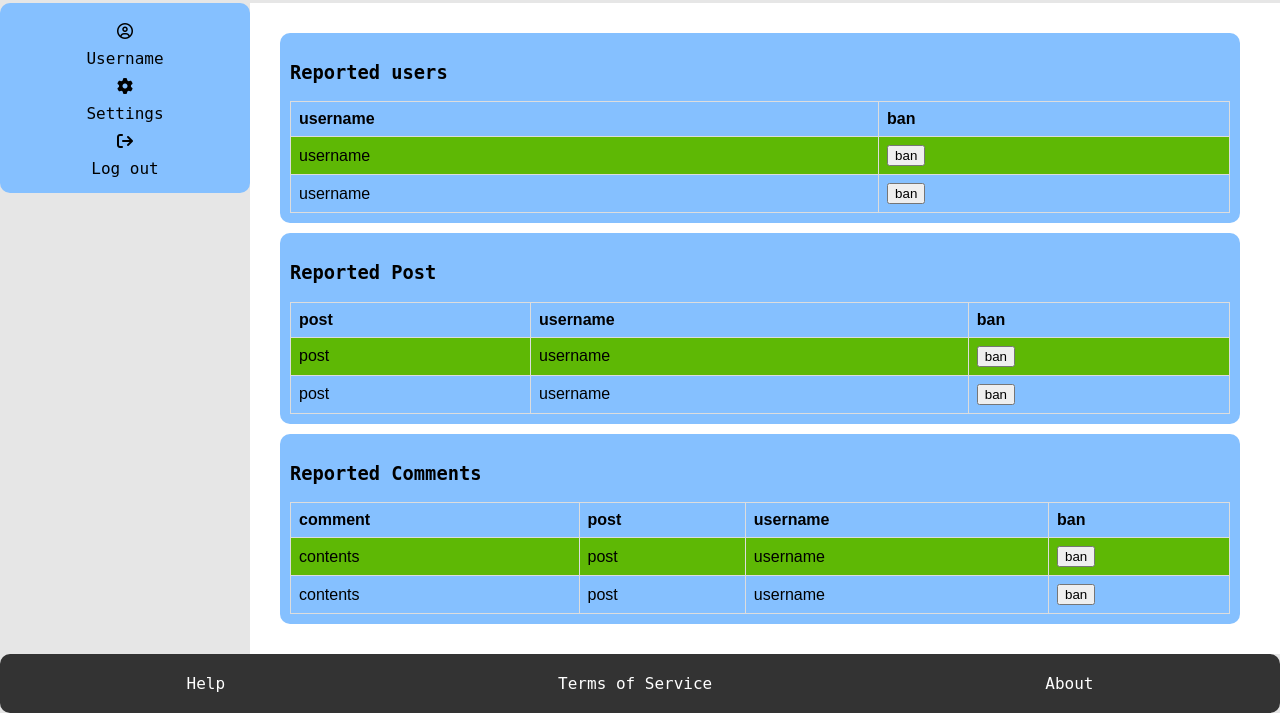
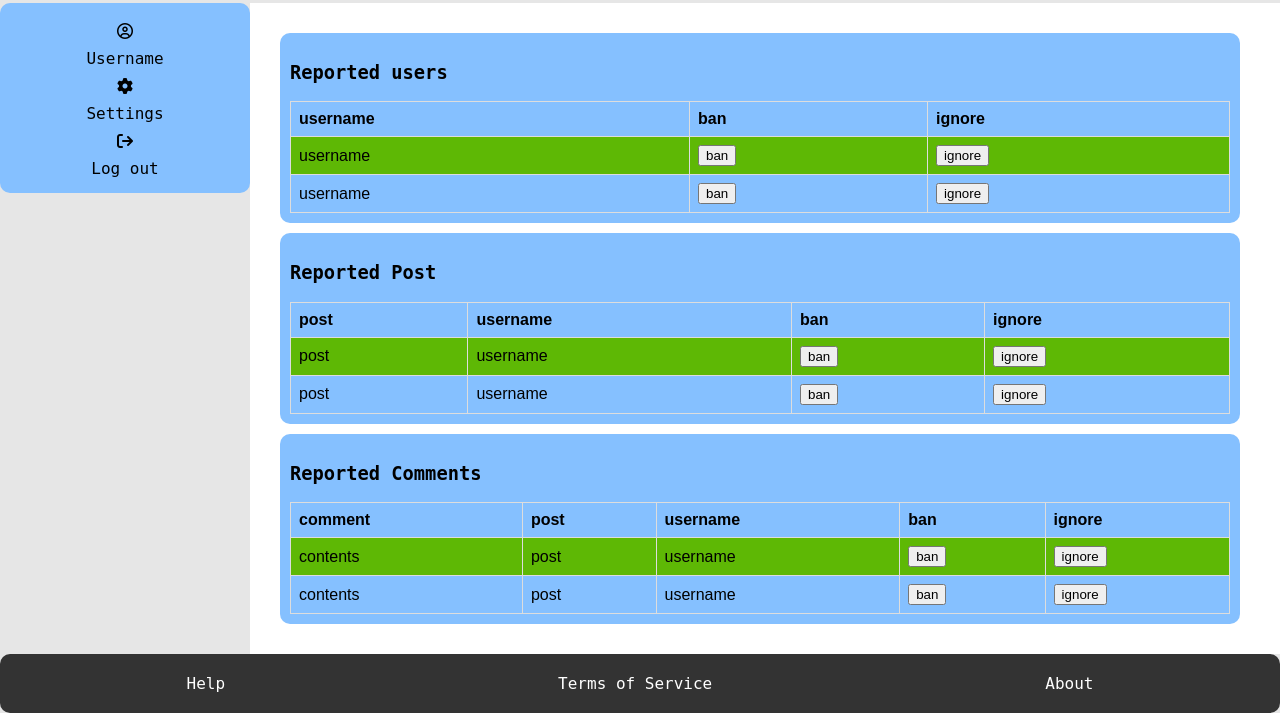
Before and after one commit to clg875/UR-Spaces, a Django app: page /report/ in a window 1280 px wide. Shown: the part 88-801 px from the top of the page. Run offline with Django 4.2, Linux system fonts and the light colour scheme; parts of the project's set-up code (start-up, migrations or seed data) failed here and were passed over; some libraries are stand-ins or nearby versions.

Commit message:
Update report.html
add ignore

```diff
--- a/URSpaces/myapp/templates/report.html
+++ b/URSpaces/myapp/templates/report.html
@@ -33,14 +33,17 @@
                 <tr>
                   <th>username</th>
                   <th>ban</th>
+                  <th>ignore</th>
                 </tr>
                 <tr>
                   <td><a href="https://www.w3schools.com/html/html_links.asp">username</a></td>
                   <td><button type="button" onclick="alert('user banned')">ban</button></td>
+                  <td><button type="button" onclick="alert('user ignore')">ignore</button></td>
                 </tr>
                 <tr>
                     <td><a href="https://www.w3schools.com/html/html_links.asp">username</a></td>
                     <td><button type="button" onclick="alert('user banned')">ban</button></td>
+                    <td><button type="button" onclick="alert('user ignore')">ignore</button></td>
                   </tr>
             </table>
 
@@ -53,16 +56,19 @@
                   <th>post</th>
                   <th>username</th>
                   <th>ban</th>
+                  <th>ignore</th>
                 </tr>
                 <tr>
                   <td><a href="https://www.w3schools.com/html/html_links.asp">post</a></td>
                   <td><a href="https://www.w3schools.com/html/html_links.asp">username</a></td>
                   <td><button type="button" onclick="alert('user banned')">ban</button></td>
+                  <td><button type="button" onclick="alert('user ignore')">ignore</button></td>
                 </tr>
                 <tr>
                     <td><a href="https://www.w3schools.com/html/html_links.asp">post</a></td>
                     <td><a href="https://www.w3schools.com/html/html_links.asp">username</a></td>
                     <td><button type="button" onclick="alert('user banned')">ban</button></td>
+                    <td><button type="button" onclick="alert('user ignore')">ignore</button></td>
                 </tr>
             </table>
         </section>
@@ -76,18 +82,21 @@
                     <th>post</th>
                     <th>username</th>
                     <th>ban</th>
+                    <th>ignore</th>
                 </tr>
                 <tr>
                     <td><span> contents </span></td>
                     <td><a href="https://www.w3schools.com/html/html_links.asp">post</a></td>
                     <td><a href="https://www.w3schools.com/html/html_links.asp">username</a></td>
                     <td><button type="button" onclick="alert('user banned')">ban</button></td>
+                    <td><button type="button" onclick="alert('user ignore')">ignore</button></td>
                 </tr>
                 <tr>
                     <td><span>contents</span></td>
                     <td><a href="https://www.w3schools.com/html/html_links.asp">post</a></td>
                     <td><a href="https://www.w3schools.com/html/html_links.asp">username</a></td>
                     <td><button type="button" onclick="alert('user banned')">ban</button></td>
+                    <td><button type="button" onclick="alert('user ignore')">ignore</button></td>
                 </tr>
             </table>
         </section>
```
